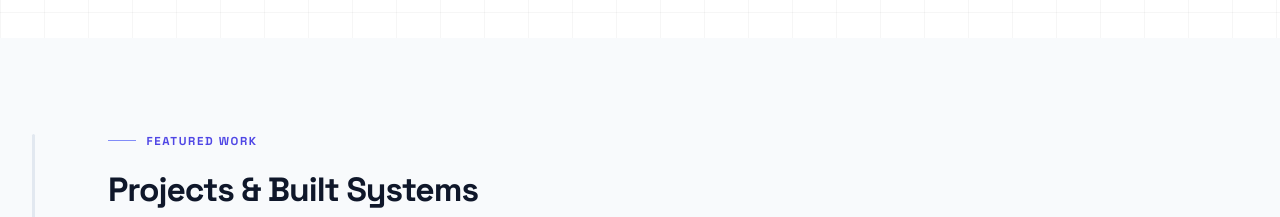
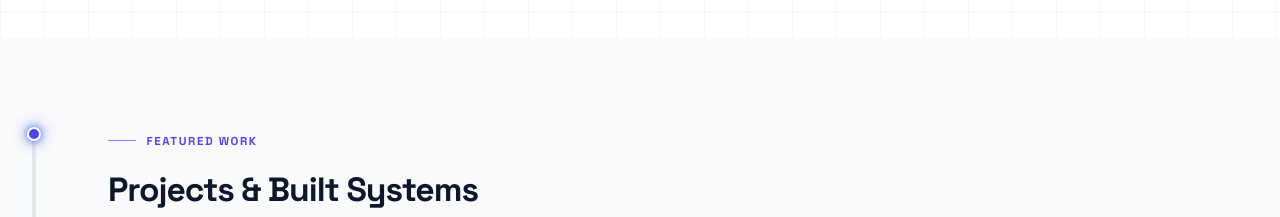
Before and after one commit to fazil-firoz/Modern-portfolio, a React (Vite) app: page / in a window 1280 px wide. Shown: the part 2960-3177 px from the top of the page. Built offline with nearby package versions, Linux system fonts and the light colour scheme.

Commit message:
feat: attach traveling glowing laser head indicator to Section 5 left scroll animation progress bar

```diff
--- a/src/App.jsx
+++ b/src/App.jsx
@@ -70,6 +70,7 @@
   const projectsRef         = useRef(null);
   const projCardsRef        = useRef([]);
   const projProgressRef     = useRef(null);
+  const projDotRef          = useRef(null);
 
   useEffect(() => {
     const ctx = gsap.context(() => {
@@ -211,7 +212,7 @@
         );
       });
 
-      // ── Projects Section Left Vertical Scroll Line Draw ──
+      // ── Projects Section Left Vertical Scroll Line & Traveling Laser Dot ──
       gsap.fromTo(projProgressRef.current,
         { scaleY: 0 },
         {
@@ -219,9 +220,16 @@
           ease: 'none',
           scrollTrigger: {
             trigger: projectsRef.current,
-            start: 'top 65%',
+            start: 'top 70%',
             end:   'bottom 85%',
             scrub: 1,
+            onUpdate: (self) => {
+              if (projDotRef.current) {
+                gsap.set(projDotRef.current, {
+                  top: `${self.progress * 100}%`,
+                });
+              }
+            },
           },
         }
       );
@@ -626,9 +634,10 @@
           SECTION 5 — PROJECTS  (Dark Theme)
       ══════════════════════════════════════ */}
       <section className="section-projects" ref={projectsRef}>
-        {/* Left Animated Scroll Progress Timeline Bar */}
+        {/* Left Animated Scroll Progress Timeline Bar with Traveling Laser Dot */}
         <div className="proj-timeline-track">
           <div className="proj-timeline-progress" ref={projProgressRef} />
+          <div className="proj-timeline-head-dot" ref={projDotRef} />
         </div>
 
         <div className="proj-inner">
--- a/src/index.css
+++ b/src/index.css
@@ -1025,11 +1025,11 @@
   left: 2rem;
   top: 6rem;
   bottom: 8rem;
-  width: 3px;
+  width: 4px;
   background: #e2e8f0;
   border-radius: 4px;
-  overflow: hidden;
-  z-index: 4;
+  overflow: visible;
+  z-index: 10;
 }
 
 .proj-timeline-progress {
@@ -1038,7 +1038,22 @@
   background: linear-gradient(180deg, #4f46e5 0%, #0284c7 50%, #6366f1 100%);
   transform-origin: top;
   border-radius: 4px;
-  box-shadow: 0 0 10px rgba(79, 70, 229, 0.5);
+  box-shadow: 0 0 12px rgba(79, 70, 229, 0.6);
+}
+
+.proj-timeline-head-dot {
+  position: absolute;
+  left: 50%;
+  top: 0%;
+  transform: translate(-50%, -50%);
+  width: 14px;
+  height: 14px;
+  border-radius: 50%;
+  background: #4f46e5;
+  border: 2.5px solid #ffffff;
+  box-shadow: 0 0 14px rgba(79, 70, 229, 0.85), 0 0 6px rgba(2, 132, 199, 0.7);
+  pointer-events: none;
+  z-index: 12;
 }
 
 @media (max-width: 900px) {
```
